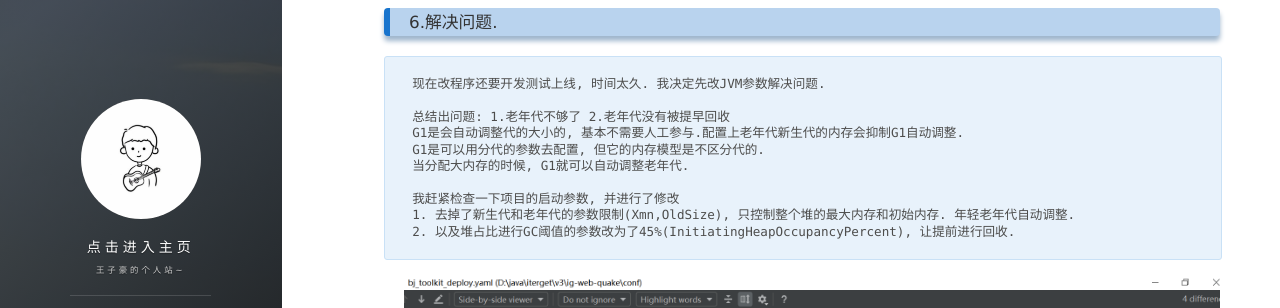
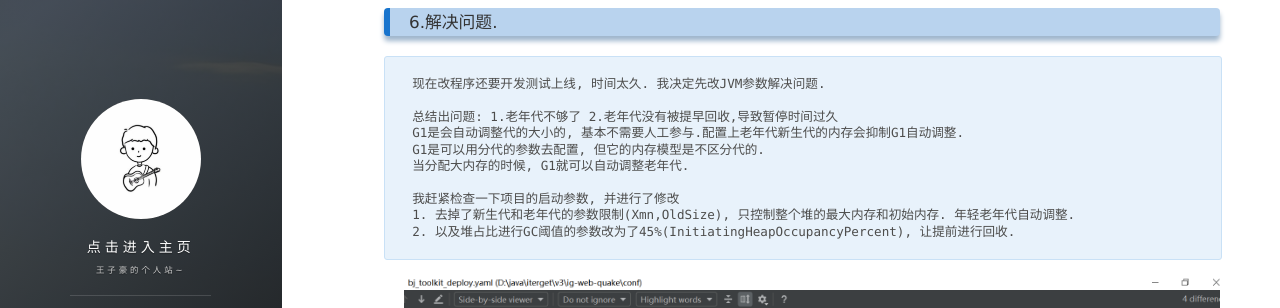
Before and after one commit to wangzihaogithub/wangzihaogithub, a Jekyll site: the page built from _posts/2020-07-17-JVM-记一次线上应用(频繁fullgc报警超过2秒).markdown, in a window 1280 px wide and 900 px high, scrolled down 1895 px. Shown: the part 184-492 px from the top of the window. Built offline with Jekyll 4.4.1, drawn with Linux system fonts in a browser that asks for light colours; comment, search, counter and statistics services are not loaded.

Commit message:
记一次线上应用(频繁fullgc报警超过2秒)

```diff
--- a/_posts/2020-07-17-JVM-记一次线上应用(频繁fullgc报警超过2秒).markdown
+++ b/_posts/2020-07-17-JVM-记一次线上应用(频繁fullgc报警超过2秒).markdown
@@ -49,7 +49,7 @@ tags: JVM
 
     现在改程序还要开发测试上线, 时间太久. 我决定先改JVM参数解决问题.
 
-    总结出问题: 1.老年代不够了 2.老年代没有被提早回收
+    总结出问题: 1.老年代不够了 2.老年代没有被提早回收,导致暂停时间过久
     G1是会自动调整代的大小的, 基本不需要人工参与.配置上老年代新生代的内存会抑制G1自动调整.
     G1是可以用分代的参数去配置, 但它的内存模型是不区分代的.
     当分配大内存的时候, G1就可以自动调整老年代.
```
